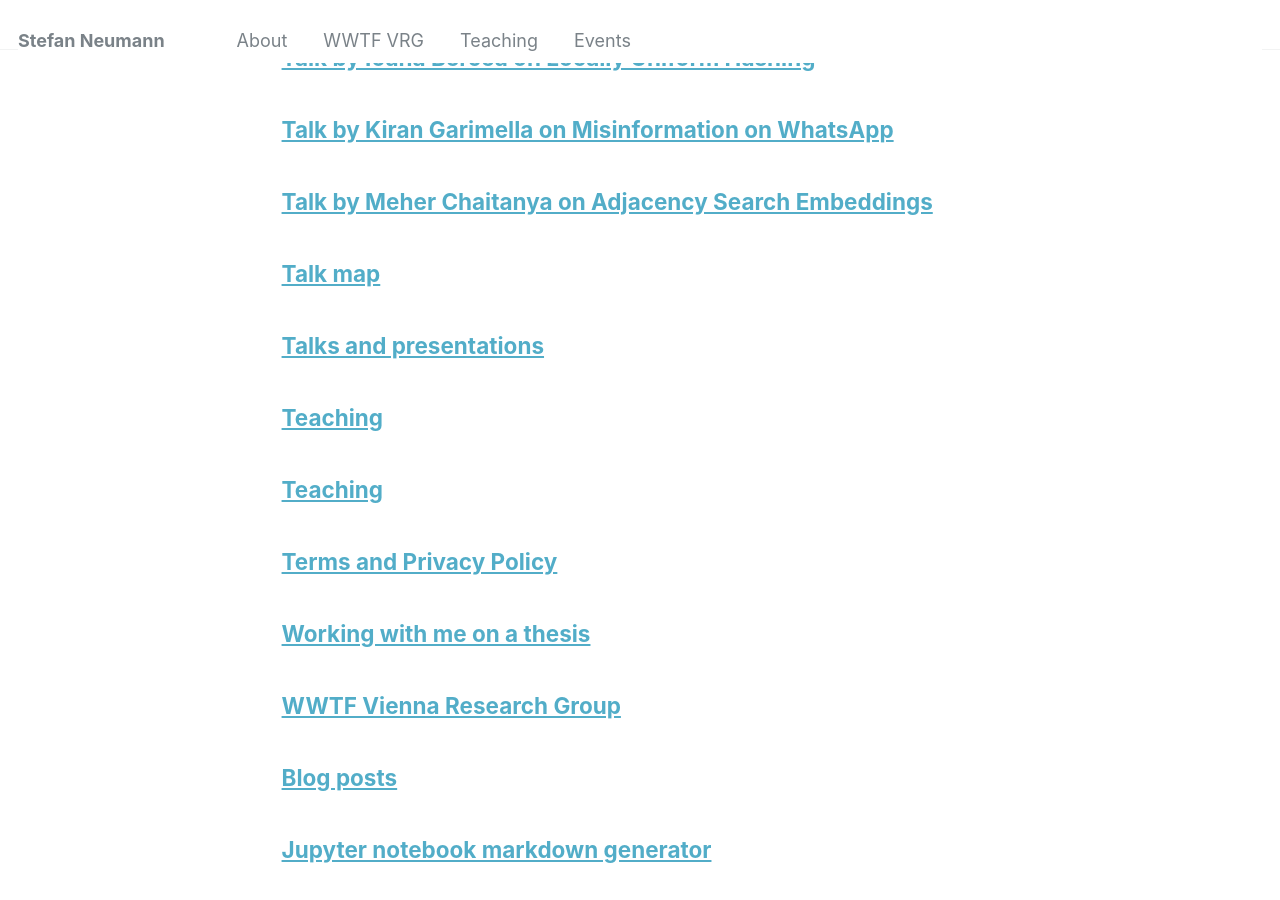
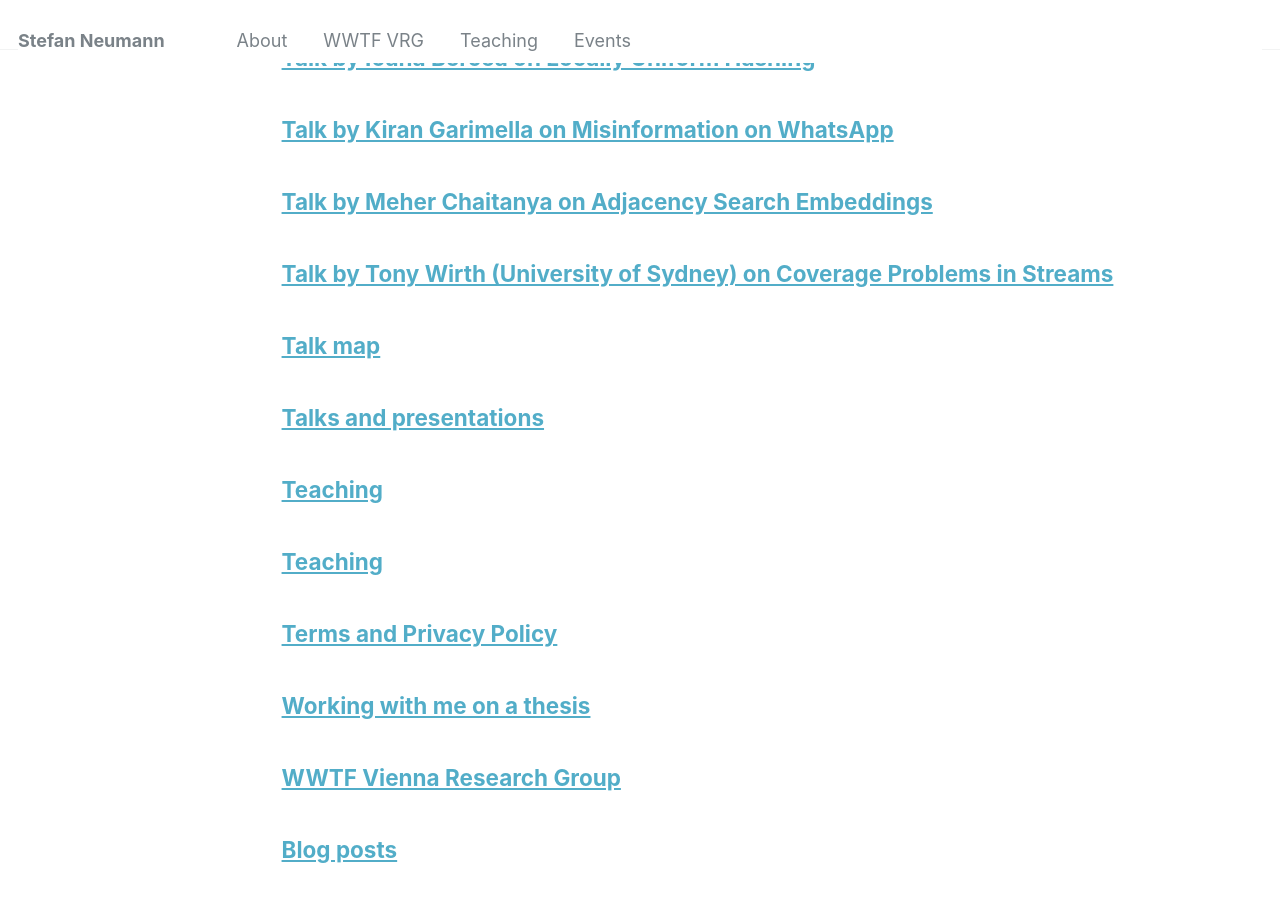
Before and after one commit to StefanResearch/StefanResearch.github.io, a Jekyll site: the page built from _pages/page-archive.html, in a window 1280 px wide and 900 px high, scrolled down 1393 px. Built offline with Jekyll 4.4.1, drawn with Linux system fonts in a browser that asks for light colours; part of the change alters nothing that is shown.

Commit message:
Added Tony's talk

```diff
--- a/_pages/events.md
+++ b/_pages/events.md
@@ -10,7 +10,7 @@ researchers. Below is a list of past and upcoming talks.
 
 ### Upcoming
 
-Stay tuned for more talks.
+- October 2, 2025: [Talk by Tony Wirth (University of Sydney) on Coverage Problems in Streams](/talk-tony/)
 
 ### Past
 - August 12, 2025: [Talk by Ioana Bercea (KTH) on Locally Uniform Hashing](/talk-ioana/)
--- /dev/null
+++ b/_pages/talk-tony.md
@@ -0,0 +1,22 @@
+---
+permalink: /talk-tony/
+title: "Talk by Tony Wirth (University of Sydney) on Coverage Problems in Streams"
+author_profile: false
+redirect_from:
+---
+
+On **October 2, 2025, 11:00-12:00**, we are happy to host a talk by
+[Tony Wirth](https://www.sydney.edu.au/engineering/about/our-people/academic-staff/anthony-wirth.html)
+on coverage problems in streams.
+The talk will take place in **Erzherzog-Johann-Platz 1, 1040 Wien, in
+Seminarraum FB 02 10 (second floor)**. You are most welcome to join us.
+
+
+**Title:** Coverage problems in streams
+
+**Speaker:** [Tony Wirth](https://www.sydney.edu.au/engineering/about/our-people/academic-staff/anthony-wirth.html), University of Sydney
+
+**Abstract:** Set Cover and Maximum-k-Coverage are fundamental NP-hard computational problems. The greedy algorithm for set selection is known to be effective and, in some sense, optimal. However, realizing the greedy approach on streamed data (indeed on data in external memory) is not obvious. In this presentation, I recap several of my works on coverage in streams, including multi-pass streams, random-order streams and dynamic streams, some lower bounds, and on practical approaches to accelerate the principled application of greedy. This includes collaborations with Graham Cormode, Howard Karloff, Amit Chakrabarti, Stephen Jaud, Farhana Choudhury, and Rowan Warneke. Time permitting, I will talk to my latest work on Maximum Unique Coverage, an elegant variant, with Phil Cervenjak, Junhao Gan, and William Umboh.
+
+
+**About:** Since April 2024, Tony Wirth has been Professor in the School of Computer Science at The University of Sydney, now Interim Head of School. Prior to this, he had a 19-year career in the School of Computing and Information Systems at Melbourne, also his undergraduate institution. His PhD was at Princeton, advised by Moses Charikar. Tony’s interests are several, and include: approximation algorithms for graph problems, specifically correlation clustering; streaming problems, specifically max coverage and set cover; search with errors; and compression and search in text archives and streams.
```
